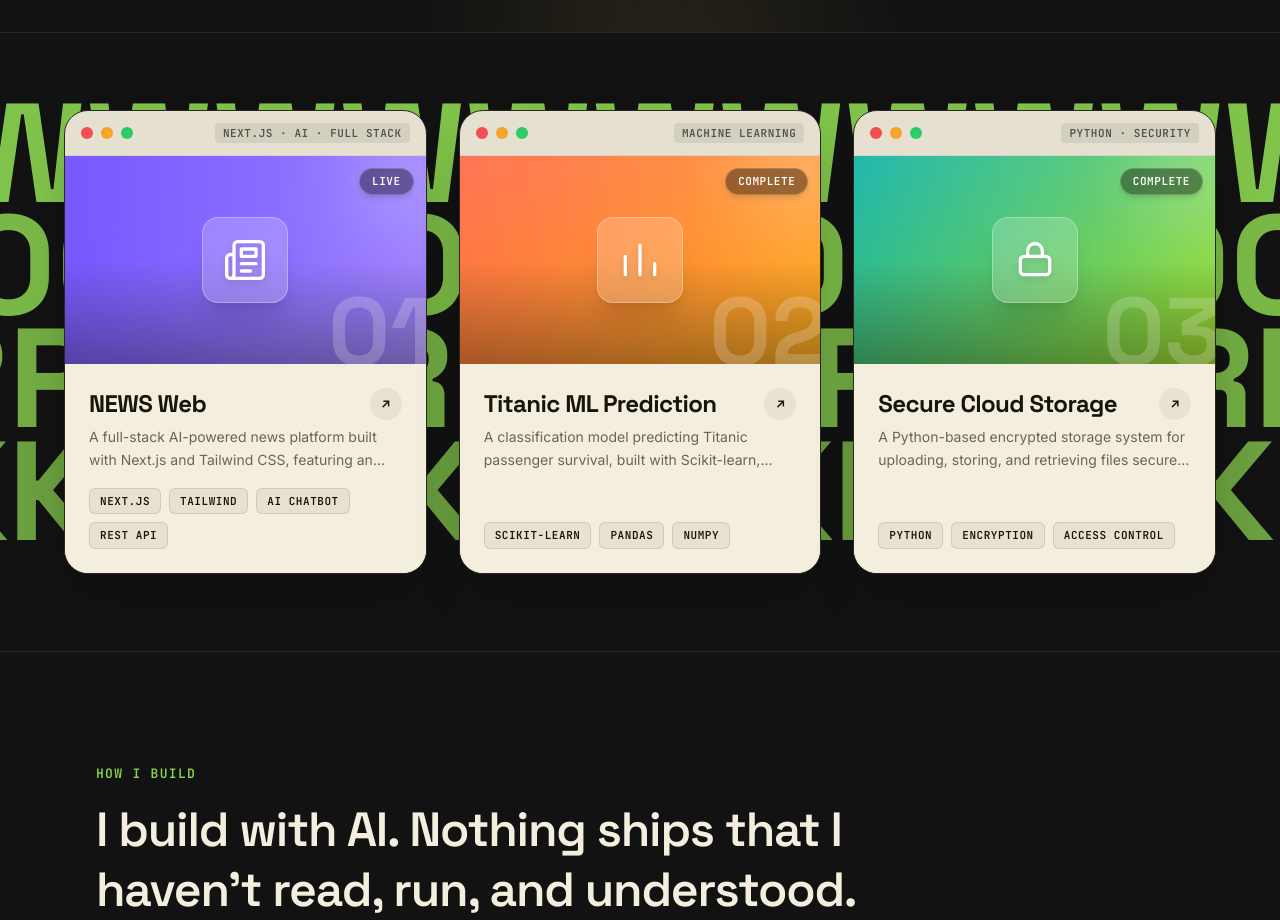
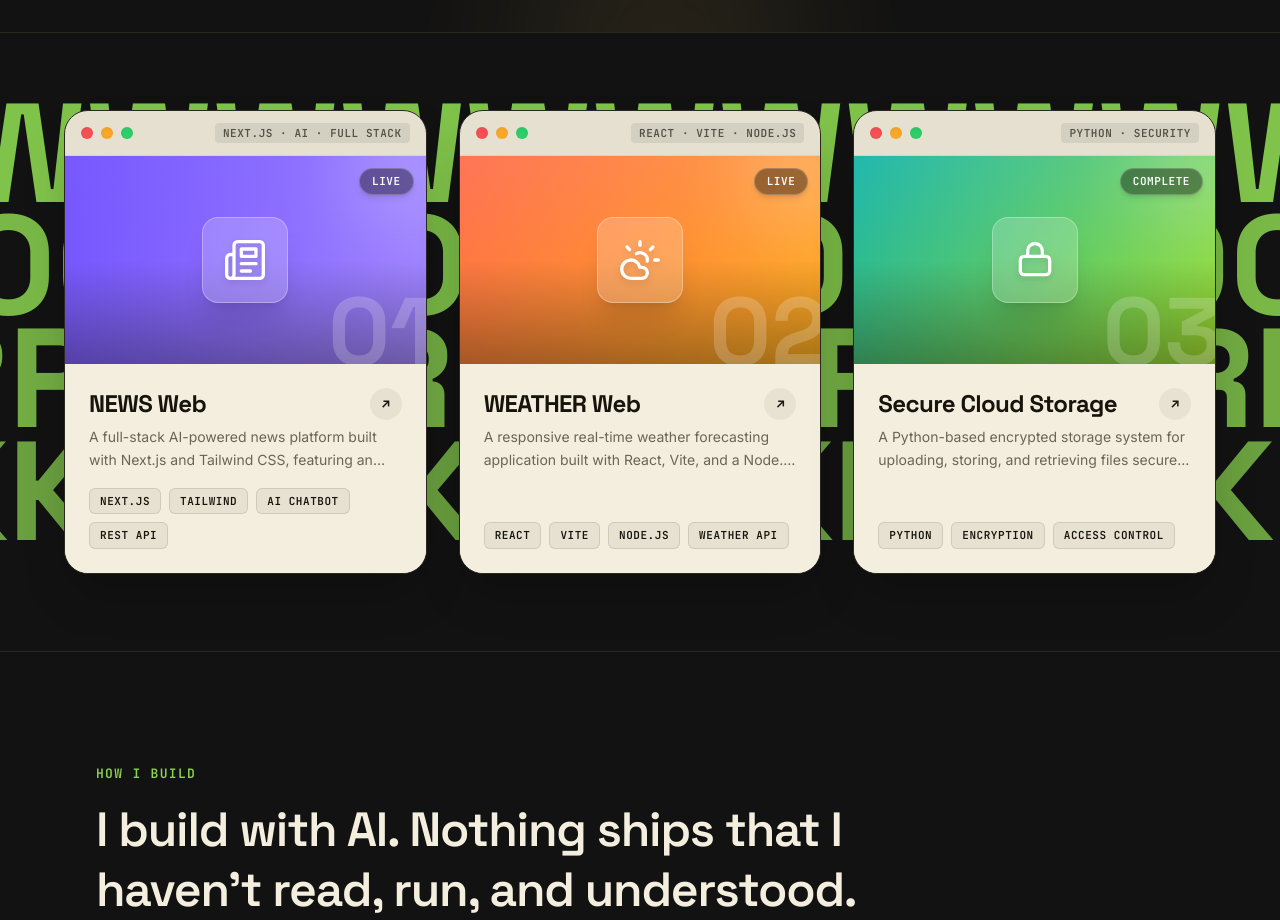
Before and after one commit to chmnoumanqamar/React-Portfolio, a React (Vite) app: page / in a window 1280 px wide. Shown: the part 820-1740 px from the top of the page. Built offline with nearby package versions, Linux system fonts and the light colour scheme.

Commit message:
feat: add ProjectIcon component and define projects data for portfolio portfolio expansion

```diff
--- a/src/components/ProjectIcon.jsx
+++ b/src/components/ProjectIcon.jsx
@@ -25,6 +25,21 @@ const PATHS = {
       <path d="M9 13v2" />
     </>
   ),
+  cloud: (
+    <>
+      <path d="M17.5 19H9a7 7 0 1 1 6.71-9h1.79a4.5 4.5 0 1 1 0 9Z" />
+    </>
+  ),
+  weather: (
+    <>
+      <path d="M12 2v2" />
+      <path d="m4.93 4.93 1.41 1.41" />
+      <path d="M20 12h2" />
+      <path d="m19.07 4.93-1.41 1.41" />
+      <path d="M15.947 12.65a4 4 0 0 0-5.925-4.128" />
+      <path d="M13 22H7a5 5 0 1 1 4.9-6H13a3 3 0 0 1 0 6Z" />
+    </>
+  ),
 };
 
 export default function ProjectIcon({ icon, className = "w-5 h-5" }) {
--- a/src/data/projects.js
+++ b/src/data/projects.js
@@ -11,13 +11,14 @@ export const PROJECTS = [
     github: "https://github.com/chmnoumanqamar",
   },
   {
-    name: "Titanic ML Prediction",
-    status: "Complete",
-    tag: "Machine Learning",
-    desc: "A classification model predicting Titanic passenger survival, built with Scikit-learn, Pandas, and NumPy on the classic Kaggle dataset.",
+    name: "WEATHER Web",
+    status: "Live",
+    tag: "React · Vite · Node.js",
+    desc: "A responsive real-time weather forecasting application built with React, Vite, and a Node.js backend server, delivering live weather conditions, dynamic city search, and detailed forecasts.",
     gradient: "linear-gradient(135deg, #FF6B4A 0%, #FFB020 100%)",
-    stack: ["Scikit-learn", "Pandas", "NumPy"],
-    icon: "chart",
+    stack: ["React", "Vite", "Node.js", "Weather API"],
+    icon: "weather",
+    link: "https://weather-web-nu-six.vercel.app/",
     github: "https://github.com/chmnoumanqamar",
   },
   {
```
